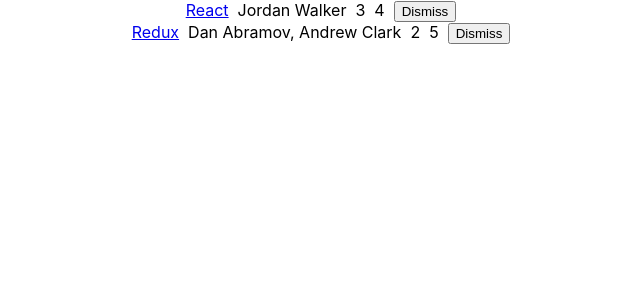
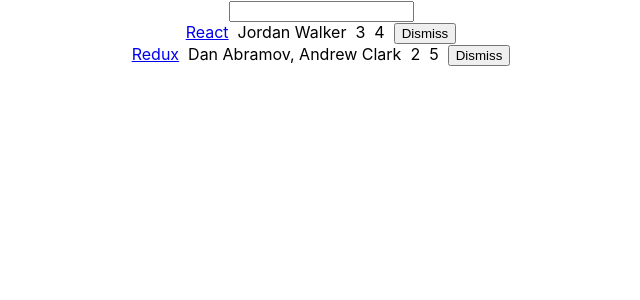
Before and after one commit to ARHollisSr/ReactSandBox, a React (Create React App) app in the folder rowdycoderblog/: page / in a window 1280 px wide. Shown: the top 300 px of the page, without its empty margins (319-959 px from the left). Built offline with nearby package versions, Linux system fonts and the light colour scheme.

Commit message:
Update App.js

```diff
--- a/rowdycoderblog/src/App.js
+++ b/rowdycoderblog/src/App.js
@@ -20,17 +20,24 @@
   },
 ];
 
+const isSearched = searchTerm=> item=>
+  item.title.toLowerCase().includes(searchTerm.toLowerCase());
+
 class App extends Component {
   constructor(props) {
     super(props);
 
     this.state = {
       list: list,
+      searchTerm:'',
     };
-
+    this.onSearchChange = this.onSearchChange.bind(this);
     this.onDismiss = this.onDismiss.bind(this);
   }
 
+  onSearchChange(event) { //event has the value of the input field in its target object
+    this.setState({searchTerm: event.target.value});
+  }
   onDismiss(id) {
     const isNotId = item => item.objectID !== id;
     const updatedList = this.state.list.filter(isNotId);
@@ -38,23 +45,35 @@
   }
 
   render() {
-    return(
+    return (
       <div className="App">
-      {this.state.list.map(item =>
-          <div key = {item.objectID}>
-            <span><a href ={item.url}>{item.title}</a> &nbsp;</span>
+      <form>
+        <input type="text"
+        onChange={this.onSearchChange}
+        />
+      </form>
+        {this.state.list.filter(isSearched(this.state.searchTerm)).map(item => {
+          const onHandleDismiss = () =>
+            this.onDismiss(item.objectID);
+          return (
+            <div key={item.objectID}>
+              <span>
+                <a href={item.url}>{item.title}</a> &nbsp;
+            </span>
               <span>{item.author}</span> &nbsp;
             <span>{item.numComments}</span> &nbsp;
             <span>{item.points}</span> &nbsp;
             <span>
                 <button
-            onClick={()=> this.onDismiss(item.objectID)}
+                  onClick={()=>this.onDismiss(item.objectID)}
                   type="button"
                 >
                   Dismiss
             </button>
               </span>
             </div>
+          );
+        }
         )}
       </div>
     );
```
Lines whose indentation alone changed are shown as unchanged.
